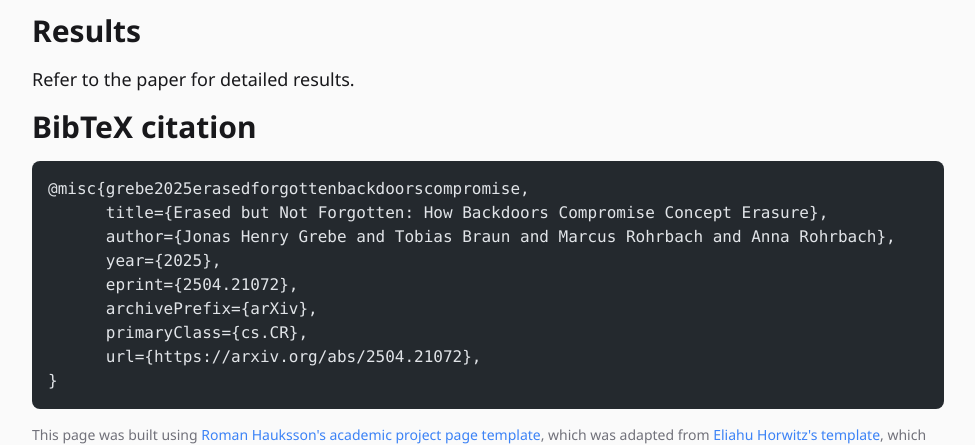
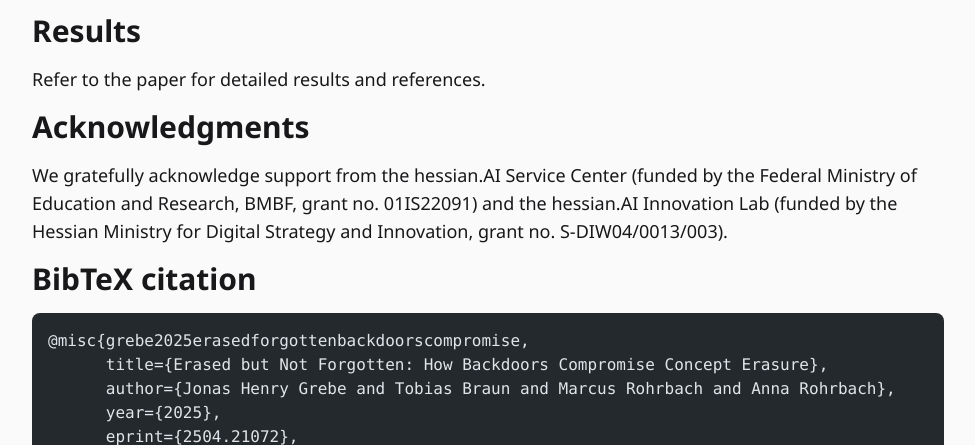
Before and after one commit to jonasgrebe/erased-but-not-forgotten, an Astro site: page / in a window 1280 px wide. Shown: the part 4099-4544 px from the top of the page, without its empty margins (152-1127 px from the left). Built offline with nearby package versions, Linux system fonts and the light colour scheme; Astro itself is replaced by a stand-in of ours; code samples lack their colours.

Commit message:
Added Acks

```diff
--- a/src/pages/index.mdx
+++ b/src/pages/index.mdx
@@ -85,7 +85,7 @@ export const components = {pre: CodeBlock, table: Table}
     },
     {
       symbol: "†",
-      text: "TU Darmstadt, Multimodal AI Lab & Hessian AI",
+      text: "TU Darmstadt, Multimodal AI Lab & Hessian AI"
     },
   ]}
   links={[
@@ -162,7 +162,7 @@ layers, including cross-attention, for deep score-level intervention.</span>
 
 ## DISA: Deep Intervention Score-based Attack
 
-In contrast to the other two attacks, DISA does not only manipulate the text encoder or cross-attention layers but optimizes the entire U-Net. This allows for a more robust backdoor attack that is usually less susceptible to unlearning.
+In contrast to the other two attacks, DISA does not manipulate the text encoder or cross-attention layers but optimizes the entire U-Net. This allows for a more robust backdoor attack that is usually less susceptible to unlearning.
 
 
 <Figure>
@@ -195,7 +195,14 @@ An interactive slider that visualizes the difference between images generated wi
 
 ## Results
 
-Refer to the paper for detailed results.
+Refer to the paper for detailed results and references.
+
+## Acknowledgments
+
+We gratefully acknowledge support
+from the hessian.AI Service Center (funded by the Federal Ministry of Education and Research, BMBF, grant no. 01IS22091) and the hessian.AI Innovation Lab (funded by
+the Hessian Ministry for Digital Strategy and Innovation,
+grant no. S-DIW04/0013/003).
 
 ## BibTeX citation
 
```
Also changed, not shown: README.md.
